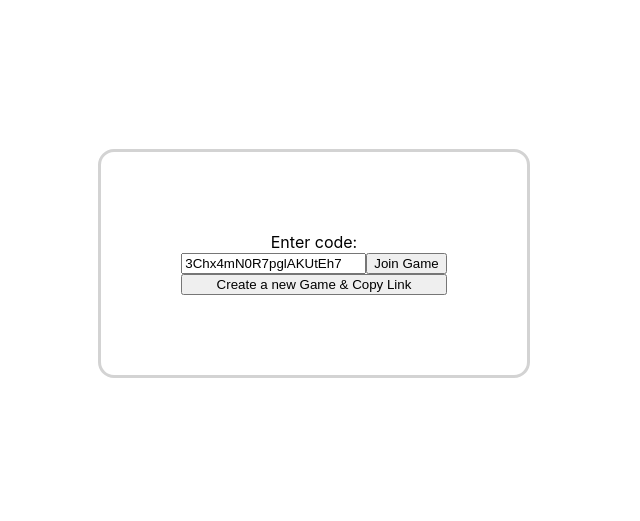
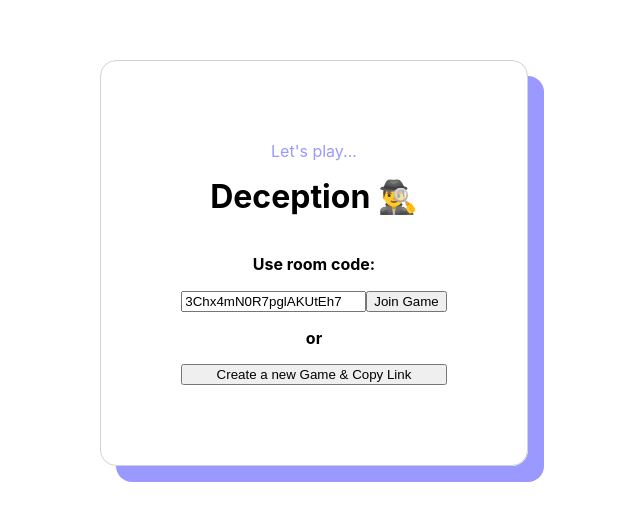
Before and after one commit to kvietcong/UKG-Hackathon, a React (Create React App) app: page / in a window 1280 px wide. Shown: the part 137-658 px from the top of the page, without its empty margins (326-966 px from the left). Built offline with nearby package versions, Linux system fonts and the light colour scheme.

Commit message:
Add a bunch of CSS

```diff
--- a/src/components/EndingScreen.jsx
+++ b/src/components/EndingScreen.jsx
@@ -18,11 +18,14 @@ const EndingScreen = () => {
     return (
         <main className="home">
             <div className="card">
-                Scores:
-                <div>
-                    {players ? players.map(player => <div>{player} | Hard-coded test score</div>) : <div></div>}
-                </div>
-
+                <b>That's all folks! 🎉</b>
+                <table>
+                    <tr>
+                        <th>Player</th>
+                        <th>Score</th>
+                    </tr>
+                    {players.map(player => <tr><td>{player}</td><td>SomeScore</td></tr>)}
+                </table>
                 <button>New Lobby</button>
             </div>
         </main>
--- a/src/components/Home.css
+++ b/src/components/Home.css
@@ -5,11 +5,22 @@
 }
 
 .card {
+    border-color: lightgray;
     border-radius: 1rem;
-    border-color: lightgray;
     border-style: solid;
+    border-width: 0.1rem;
+    box-shadow: 1rem 1rem rgb(153, 153, 255);
     padding: 5rem;
     text-align: center;
     display: flex;
     flex-direction: column;
+    gap: 1rem;
 }
+
+#title{
+  margin-top: 0;
+}
+
+#letsPlayText{
+  color: rgb(153, 153, 255);
+}
--- a/src/components/Home.jsx
+++ b/src/components/Home.jsx
@@ -17,13 +17,16 @@ const Home = () => {
     return (
         <main className="home">
             <div className="card">
-                <div>Enter code:</div>
+                <div id="letsPlayText">Let's play...</div>
+                <h1 id="title">Deception 🕵️‍♂️</h1>
+                <b>Use room code:</b>
                 <div>
                     <input value={roomCode} onChange={(e)=>setRoomCode(e.currentTarget.value)} />
                     <button onClick={()=> {
                         handleJoinGame(roomCode, history)
                     }}>Join Game</button>
                 </div>
+                <b>or</b>
                 <button onClick={()=>console.log("Tried to create new game")}>Create a new Game & Copy Link</button>
             </div>
         </main>
--- a/src/components/NameSelectionPage.jsx
+++ b/src/components/NameSelectionPage.jsx
@@ -24,16 +24,18 @@ const NameSelectionPage = () => {
         <main className="home">
             {lobby?
                 <div className="card">
-                    Joining room "{lobbyID}"
-                    <div>Enter your name:</div>
-                    <input value={name} onChange={(e)=>setName(e.currentTarget.value)}/>
-                    <button disabled={chosenNameIsTaken} onClick={()=> {
-                        console.log(`Entered game ${lobbyID} with name ${name}`)
-                        setUser(name)
-                        addPlayerToLobby(name, lobbyID)
-                        history.push(`/${lobbyID}/lobby`)
-                    }}>Submit Name</button>
-                    {chosenNameIsTaken && <div>Name is taken, choose another!</div>}
+                    <b>Joining room "{lobbyID}"</b>
+                    <div>Enter your name 😎:</div>
+                    <div>
+                        <input placeholder="e.x., SuperSpyGal99" value={name} onChange={(e)=>setName(e.currentTarget.value)}/>
+                        <button disabled={chosenNameIsTaken} onClick={()=> {
+                            console.log(`Entered game ${lobbyID} with name ${name}`)
+                            setUser(name)
+                            addPlayerToLobby(name, lobbyID)
+                            history.push(`/${lobbyID}/lobby`)
+                        }} >Submit Name</button>
+                    </div>
+                    {chosenNameIsTaken && <div style={{color:"rgb(153, 153, 255)"}}>Name is taken, choose another!</div>}
                 </div>
             : <div>Loading...</div>
             }
```
